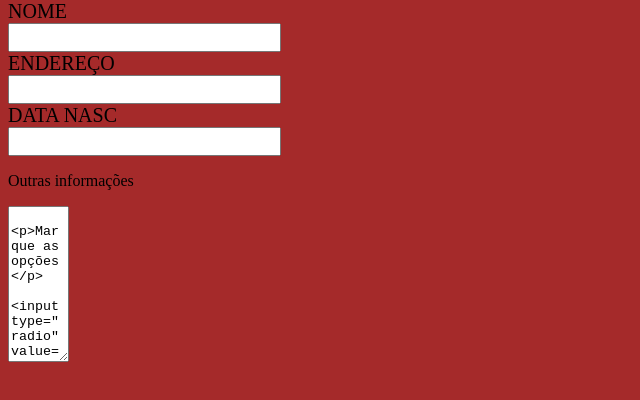
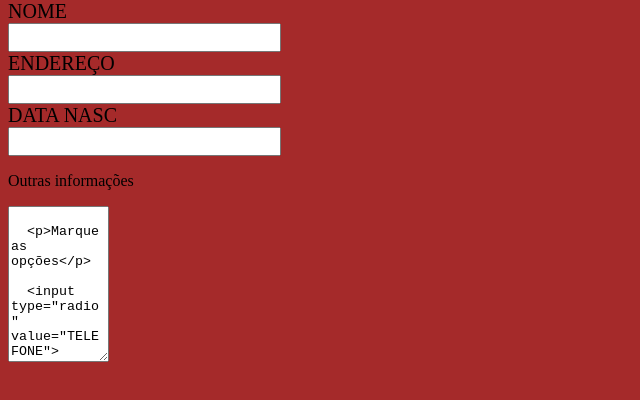
Before and after one commit to romulopena/form-1C, a plain HTML site: page index.html in a window 1280 px wide. Shown: the part 66-466 px from the top of the page, without its empty margins (0-640 px from the left). Drawn offline with Linux system fonts and the light colour scheme.

Commit message:
Update index.html

```diff
--- a/index.html
+++ b/index.html
@@ -28,8 +28,11 @@
 <input type="text" id="datanasc" >
 
 <p>Outras informações</p>
-  <textarea cols="5px" rows="10px"</textarea>
+
+  <textarea cols="10px" rows="10px"</textarea>
+
   <p>Marque as opções</p>
+
   <input type="radio" value="TELEFONE">
   <label><input type="checkbox">WHATSAPP</label>
   <br>
```
